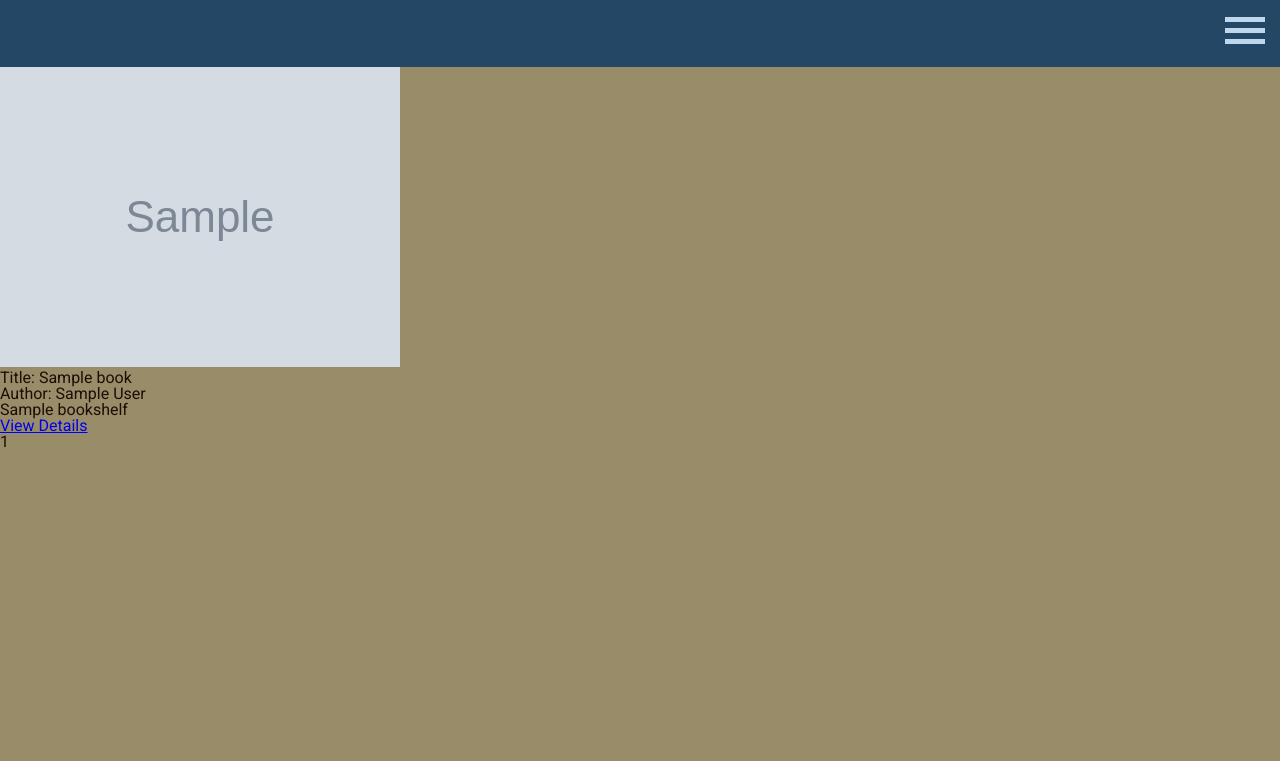
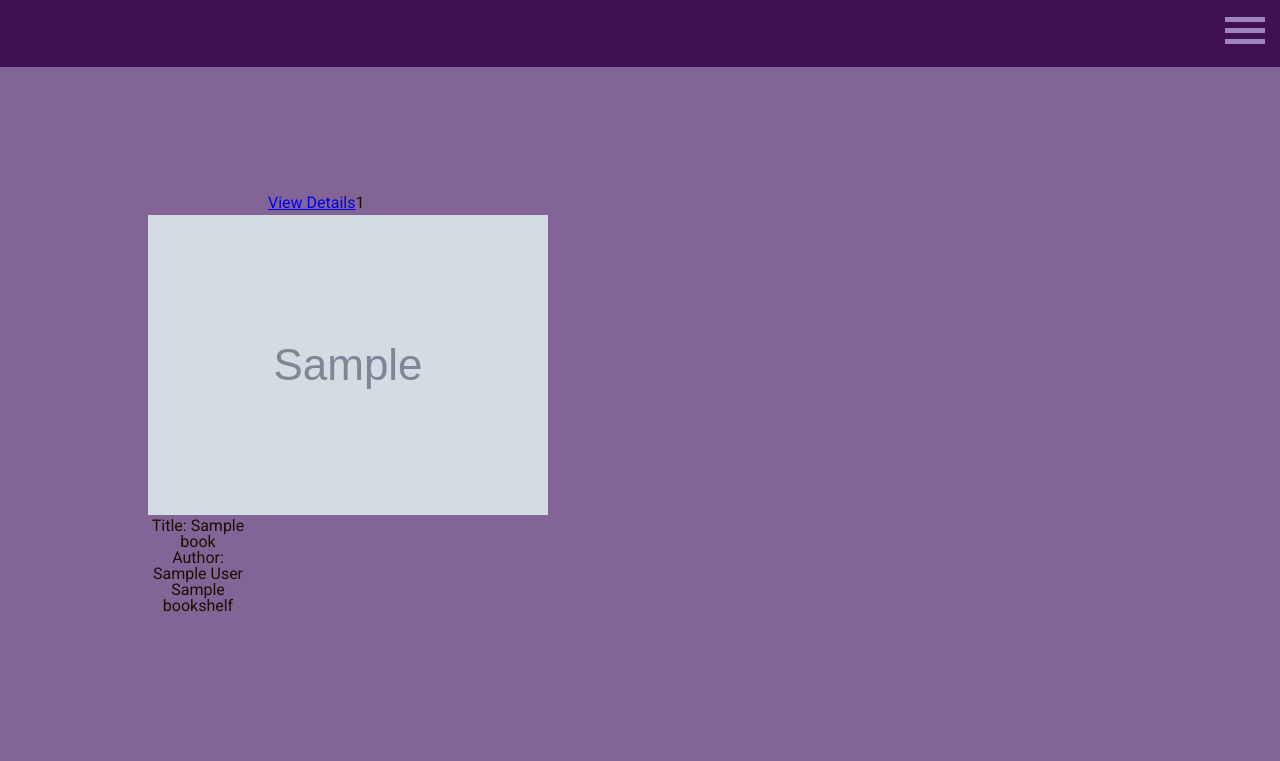
Before and after one commit to Rayxclockwork/book_app, a Node server app: template views/pages/index.ejs in a window 1280 px wide. Shown: the top 761 px of the page. Run offline with Node 20, Linux system fonts and the light colour scheme; the template is opened without the code that fills it: most values are stand-ins (such as "Sample title", 1, 10 or a date in 2020); grey boxes marked "Sample" are stand-in pictures; some libraries are stand-ins or nearby versions.

Commit message:
finished styling

```diff
--- a/public/styles/base.css
+++ b/public/styles/base.css
@@ -3,7 +3,7 @@
 @import 'fonts.css';
 
 body{
-  background-color: #998c69;
+  background-color: #826596;
   font-family: 'Roboto', sans-serif;
   font-size: 1em;
   color: #1d0d04;
--- a/public/styles/layout.css
+++ b/public/styles/layout.css
@@ -1,5 +1,26 @@
+body{
+  text-align: center;
+}
 
+.book-container{
+  padding:10px;
+  text-align: center;
+}
 
-@media (min-width: 1024px) {
+@media (min-width: 960px) {
+  .favorite-books{
+    display: flex;
+    flex-direction: row;
+    flex-wrap: wrap;
+    padding:10vw;
+  }
+
+  .book-container > p{
+    max-width: 100px;
+  }
+
+  .book-container{
+    padding:20px;
+  }
 
 }
--- a/public/styles/modules.css
+++ b/public/styles/modules.css
@@ -1,13 +1,13 @@
 .nav-section {
   position: relative;
-  background-color: #244765;
+  background-color: #3f1052;
   width: 100%;
   text-align: right;
 }
 
 .nav-section a {
   text-decoration: none;
-  color: #bfd7ec;
+  color: #b19bca;
 }
 
 .menu {
@@ -26,16 +26,16 @@
   width: 40px;
   height: 5px;
   margin: 3px auto 3px auto;
-  background-color: #bfd7ec;
+  background-color: #9f84be;
   transition: all 300ms ease-in-out;
 }
 
 .menu:hover div{
-  background-color: #7198b9;
+  background-color: #735994;
 }
 
 .menu:active div{
-  background-color: #0d2e49;
+  background-color: #2e0d49;
 }
 
 nav {
@@ -55,9 +55,9 @@ nav {
 }
 
 nav ul li {
-  border: 1px solid #10293f;
+  border: 1px solid #120716;
   padding: 0.5em;
-  background-color: #244765;
+  background-color: #3f1052;
   transition: all 300ms ease-in-out;
 }
 
@@ -66,5 +66,5 @@ nav ul li:last-child {
 }
 
 nav ul li:hover {
-  background-color: #3a5e7e;
+  background-color: #350949;
 }
```
